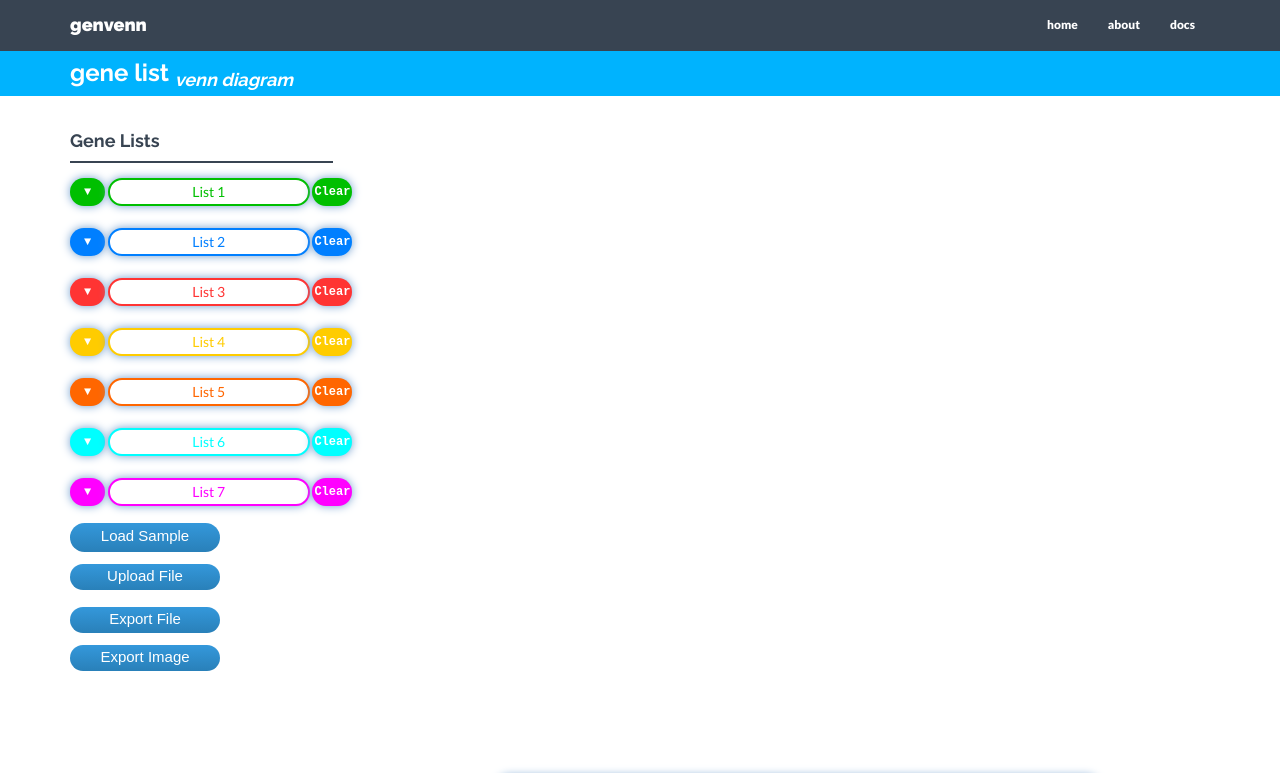
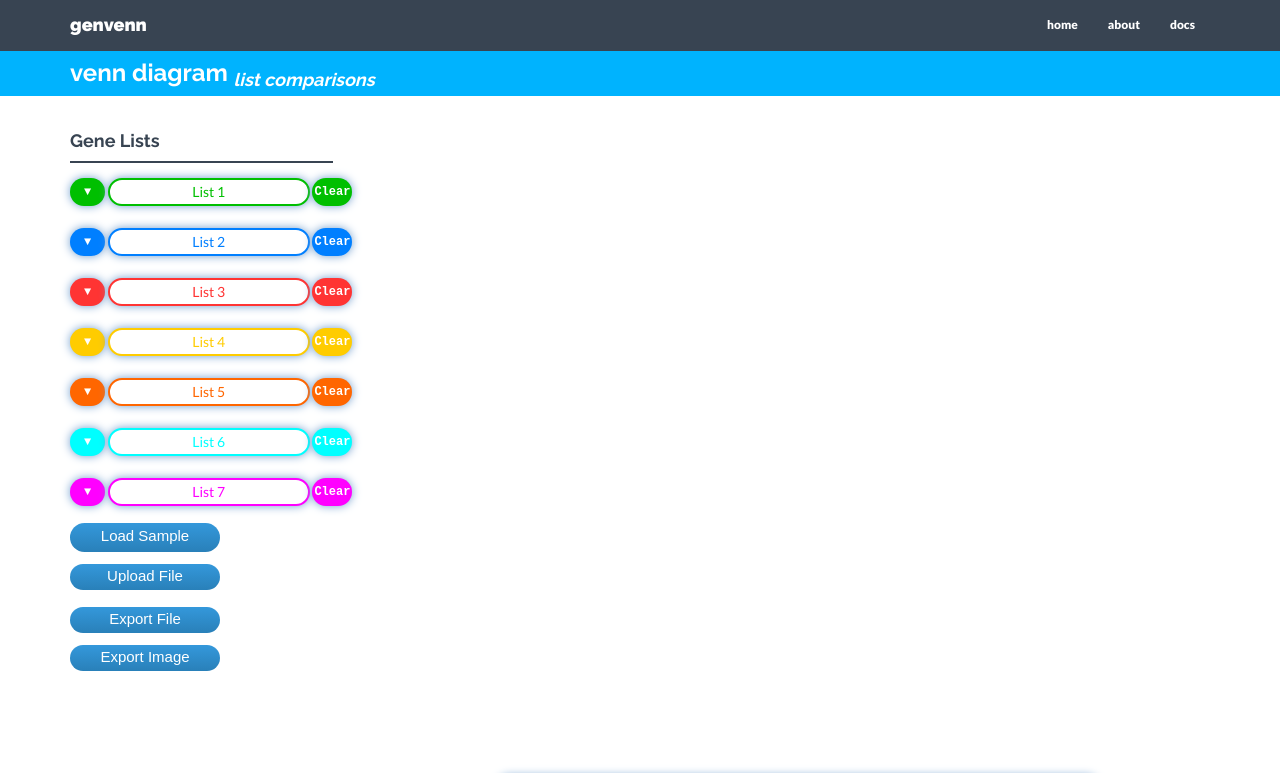
Before and after one commit to habtom/biojs-vis-genvenn, a website: page index.html in a window 1280 px wide. Shown: the top 773 px of the page. Drawn offline with Linux system fonts and the light colour scheme.

Commit message:
minor ...

```diff
--- a/index.html
+++ b/index.html
@@ -40,7 +40,7 @@
 	<div id="blue">
 	    <div class="container">
 			<div class="row">
-				<h3>gene list <sub><i> venn diagram</i></sub> </h3>
+				<h3>venn diagram <sub><i> list comparisons</i></sub> </h3>
 			</div>
 	    </div>
 	</div>
```
